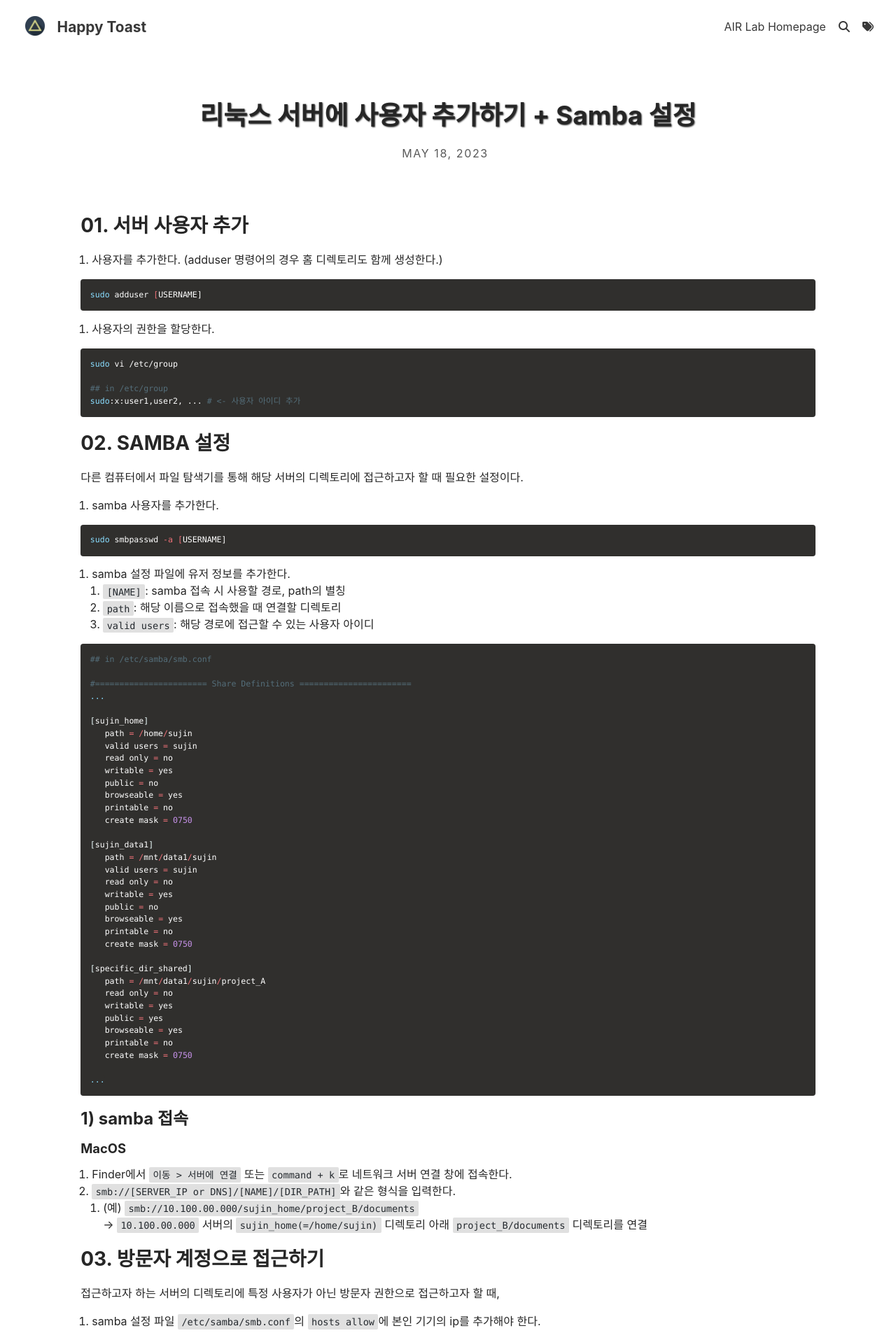
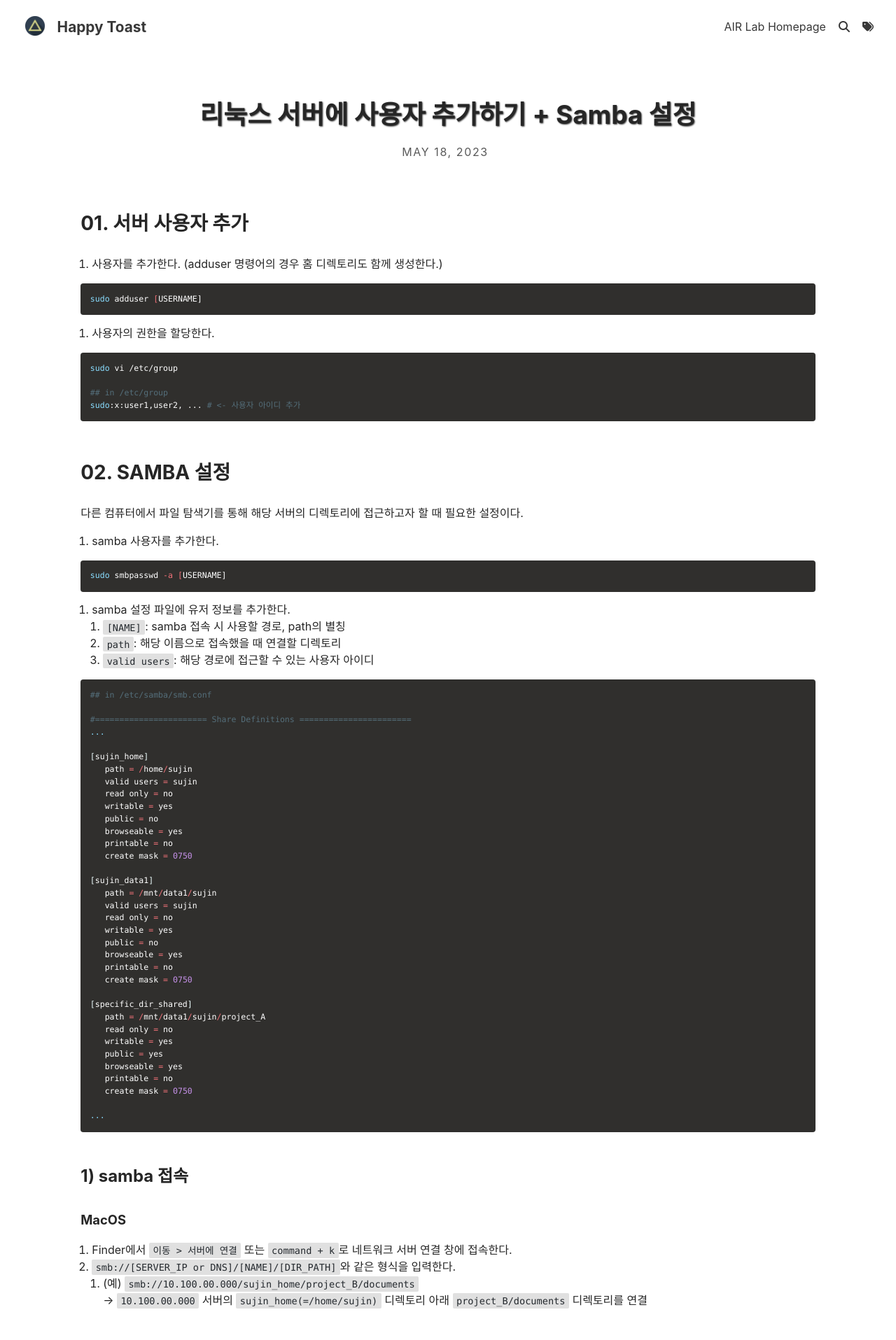
Before and after one commit to s2jin/blog, a Jekyll site: the page built from _posts/2023-05-18-리눅스-서버에-사용자-추가하기-+-SAMBA-설정.md, in a window 1280 px wide. Shown: the top 1915 px of the page at 70% size. Built offline with Jekyll 4.4.1, drawn with Linux system fonts in a browser that asks for light colours; our own code applies the rules of GitHub Pages for plain Markdown files; a script that is not in the unit is left out.

Commit message:
폰트 사이즈 수정

```diff
--- a/_sass/base/_global.scss
+++ b/_sass/base/_global.scss
@@ -35,8 +35,8 @@ h4,
 h5,
 h6 {
   font-family: $font-family-headings;
-  line-height: 1.3;
-  margin: 0.67em 0;
+  line-height: 1.25;
+  margin: 2em 0em 1em 0em;
 
   a {
     color: var(--text);
--- a/_sass/base/_variables.scss
+++ b/_sass/base/_variables.scss
@@ -5,7 +5,7 @@ $font-family-logo: 'Source Sans Pro', Helvetica, Arial, sans-serif; */
 $font-family-main: -apple-system,BlinkMacSystemFont,"Segoe UI",Helvetica,Arial,sans-serif,"Apple Color Emoji","Segoe UI Emoji","Segoe UI Symbol";
 $font-family-headings: -apple-system,BlinkMacSystemFont,"Segoe UI",Helvetica,Arial,sans-serif,"Apple Color Emoji","Segoe UI Emoji","Segoe UI Symbol";
 $font-family-logo: -apple-system,BlinkMacSystemFont,"Segoe UI",Helvetica,Arial,sans-serif,"Apple Color Emoji","Segoe UI Emoji","Segoe UI Symbol";
-$font-size: 16px;
+$font-size: 1em;
 
 $monospace: Consolas, Menlo, Monaco, Lucida Console, Liberation Mono, DejaVu Sans Mono, Bitstream Vera Sans Mono, Courier New, monospace, sans-serif !default;
 $font-size-code: 0.85em !default;
```
